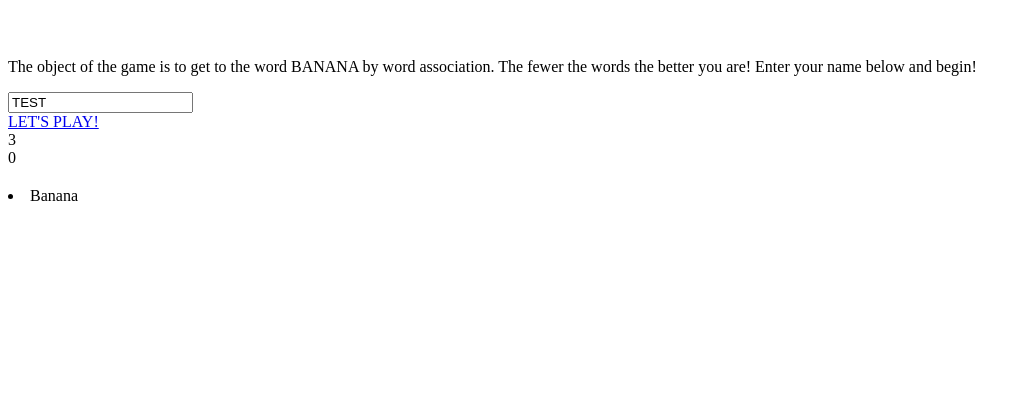
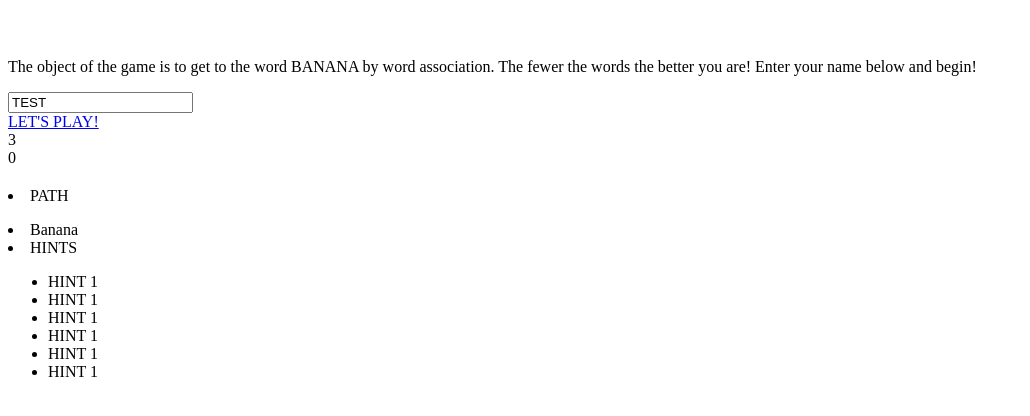
Before and after one commit to scottwooden/get-the-banana, a PHP site: page /templates/game.html in a window 1280 px wide. Shown: the part 218-634 px from the top of the page, without its empty margins (0-1030 px from the left). Run offline with PHP 8.4, Linux system fonts and the light colour scheme.

Commit message:
Adding hints

```diff
--- a/frontend/root/templates/game.html
+++ b/frontend/root/templates/game.html
@@ -42,12 +42,25 @@
 	<div class="main-game-panel correct row scroll-y">
 
 		<div class="player-one-word-trail col">
+			<li>PATH</l1>
 			<ul>
 			</ul>
 			<li class="banana"><span class="circle"></span><span class="word">Banana</span></li>
 		</div>
 
 		<div class="player-current-word text-center row col vertical-center-parent"></div>
+
+		<div class="hints col">
+			<li>HINTS</li>
+			<ul>
+				<li>HINT 1</li>
+				<li>HINT 1</li>
+				<li>HINT 1</li>
+				<li>HINT 1</li>
+				<li>HINT 1</li>
+				<li>HINT 1</li>
+			</ul>
+		</div>
 
 	</div>
 
```
Also changed, not shown: frontend/root/scss/pages/_game.scss (+22 -0 lines).
